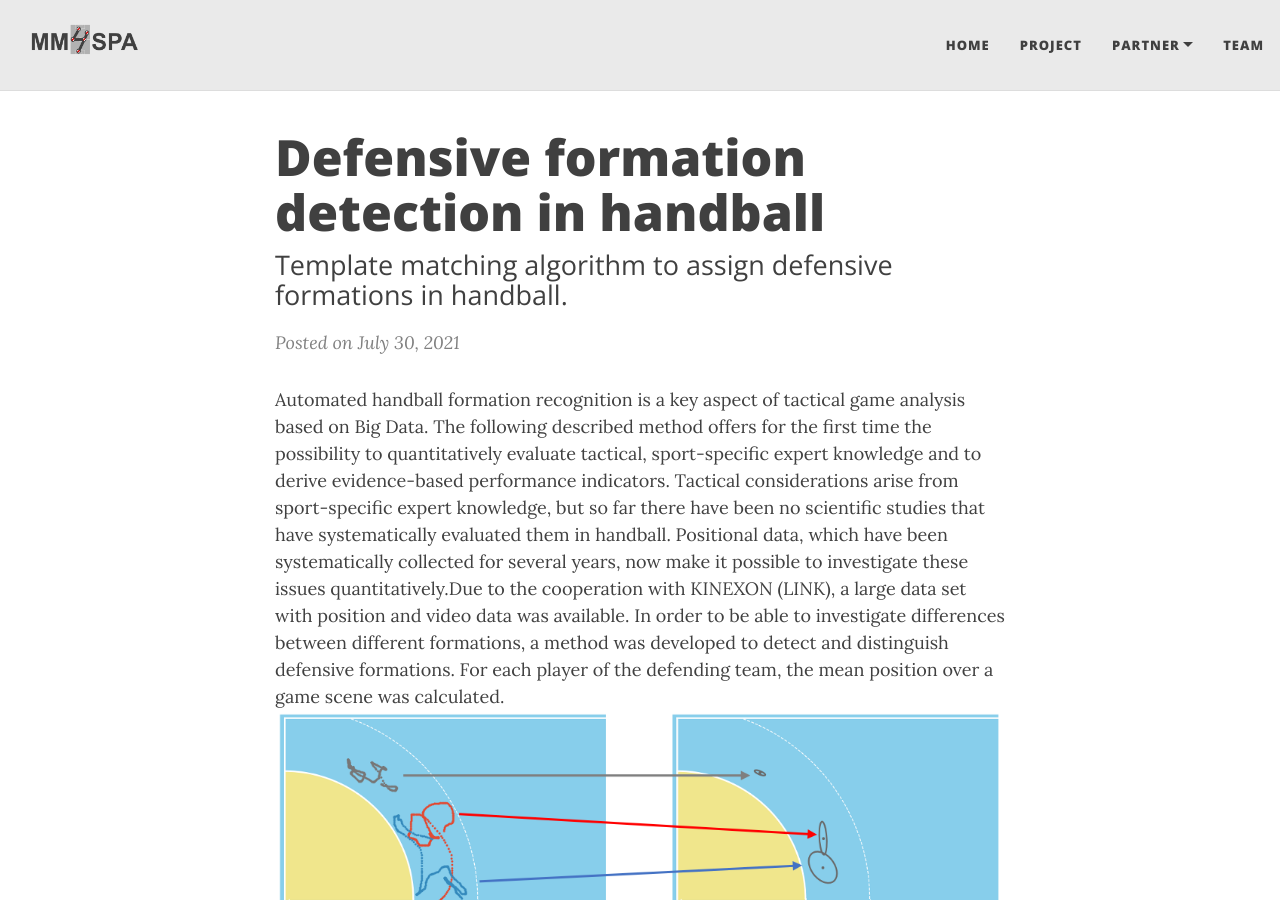
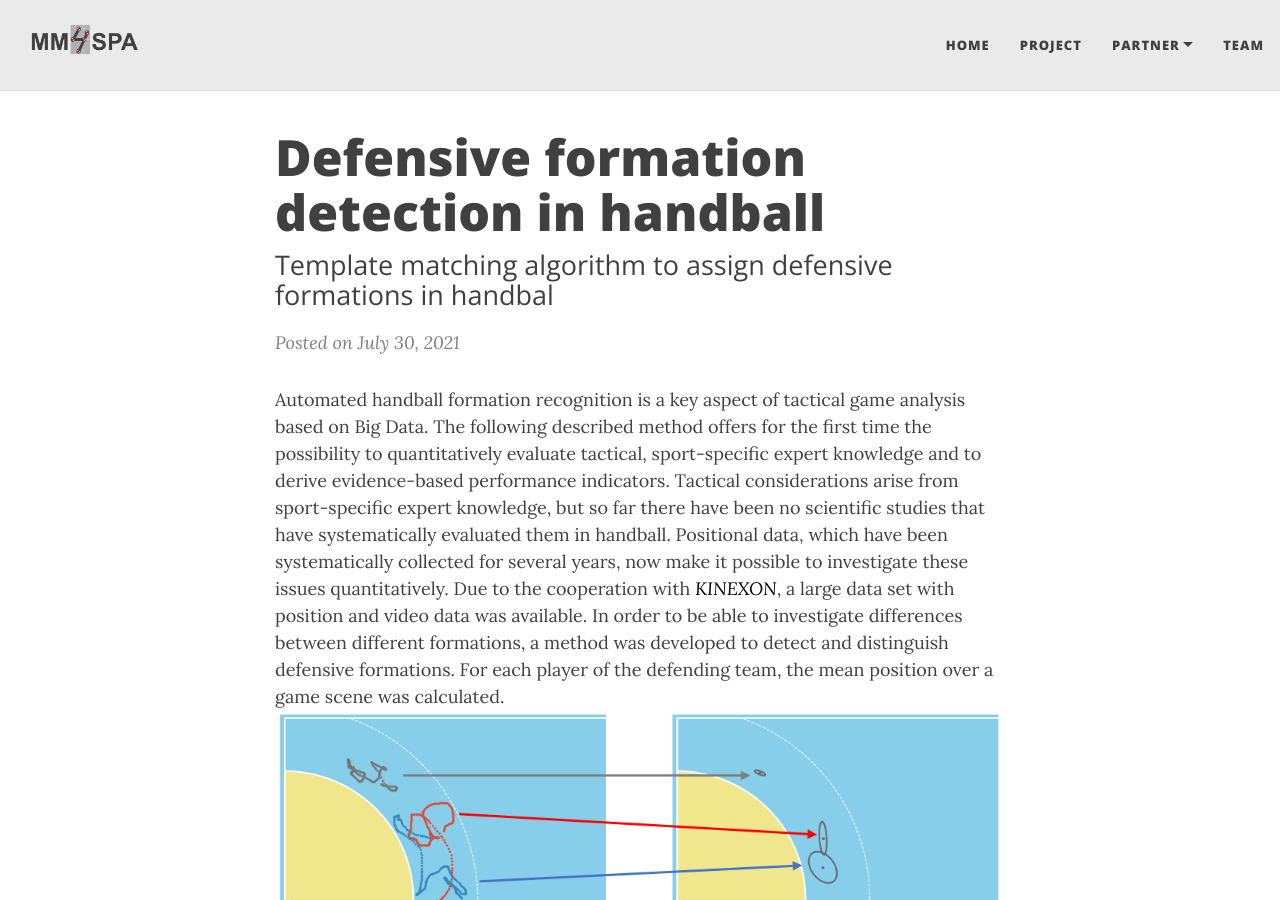
Before and after one commit to MartinWohlan/prototyp_officia_website, a Jekyll site: the page built from _posts/2021-07-30-template-matching-formation-detection.md, in a window 1280 px wide and 900 px high. Built offline with Jekyll 4.4.1, drawn with Linux system fonts in a browser that asks for light colours; nearby versions of some CDN libraries.

Commit message:
formation detection handball post

```diff
--- a/_posts/2021-07-30-template-matching-formation-detection.md
+++ b/_posts/2021-07-30-template-matching-formation-detection.md
@@ -1,7 +1,7 @@
 ---
 layout: post
 title: "Defensive formation detection in handball"
-subtitle: Template matching algorithm to assign defensive formations in handball.
+subtitle: Template matching algorithm to assign defensive formations in handbal
 
 thumbnail-img: /assets/img/Trajectory_Assignment.png
 share-img: /assets/img/Trajectory_Assignment.png
@@ -9,7 +9,7 @@
 
 
 Automated handball formation recognition is a key aspect of tactical game analysis based on Big Data. The following described method offers for the first time the possibility to quantitatively evaluate tactical, sport-specific expert knowledge and to derive evidence-based performance indicators.
-Tactical considerations arise from sport-specific expert knowledge, but so far there have been no scientific studies that have systematically evaluated them in handball. Positional data, which have been systematically collected for several years, now make it possible to investigate these issues quantitatively.Due to the cooperation with KINEXON (LINK), a large data set with position and video data was available.
+Tactical considerations arise from sport-specific expert knowledge, but so far there have been no scientific studies that have systematically evaluated them in handball. Positional data, which have been systematically collected for several years, now make it possible to investigate these issues quantitatively. Due to the cooperation with <a href="https://kinexon.com/" style="color:black"><i>KINEXON</i></a>, a large data set with position and video data was available.
 In order to be able to investigate differences between different formations, a method was developed to detect and distinguish defensive formations. For each player of the defending team, the mean position over a game scene was calculated.
 ![Trajectory_Assignment](../assets/img/Trajectory_Assignment.png){: .mx-auto.d-block :}
 Using a template-matching approach  (Müller-Budack et al., 2019 --> Link to Paper), the actual mean positions of the players were compared to idealized templates of the three defensive formations (6:0, 5:1, 3:2:1). In this approach, each player is assigned a role so that the distances between the actual positions and their ideal representation in the template are minimized. The similarity to a formation can then be calculated using the sum of the distances between the actual positions and the assigned roles. The most similar formation is selected as the predicted formation.
```
